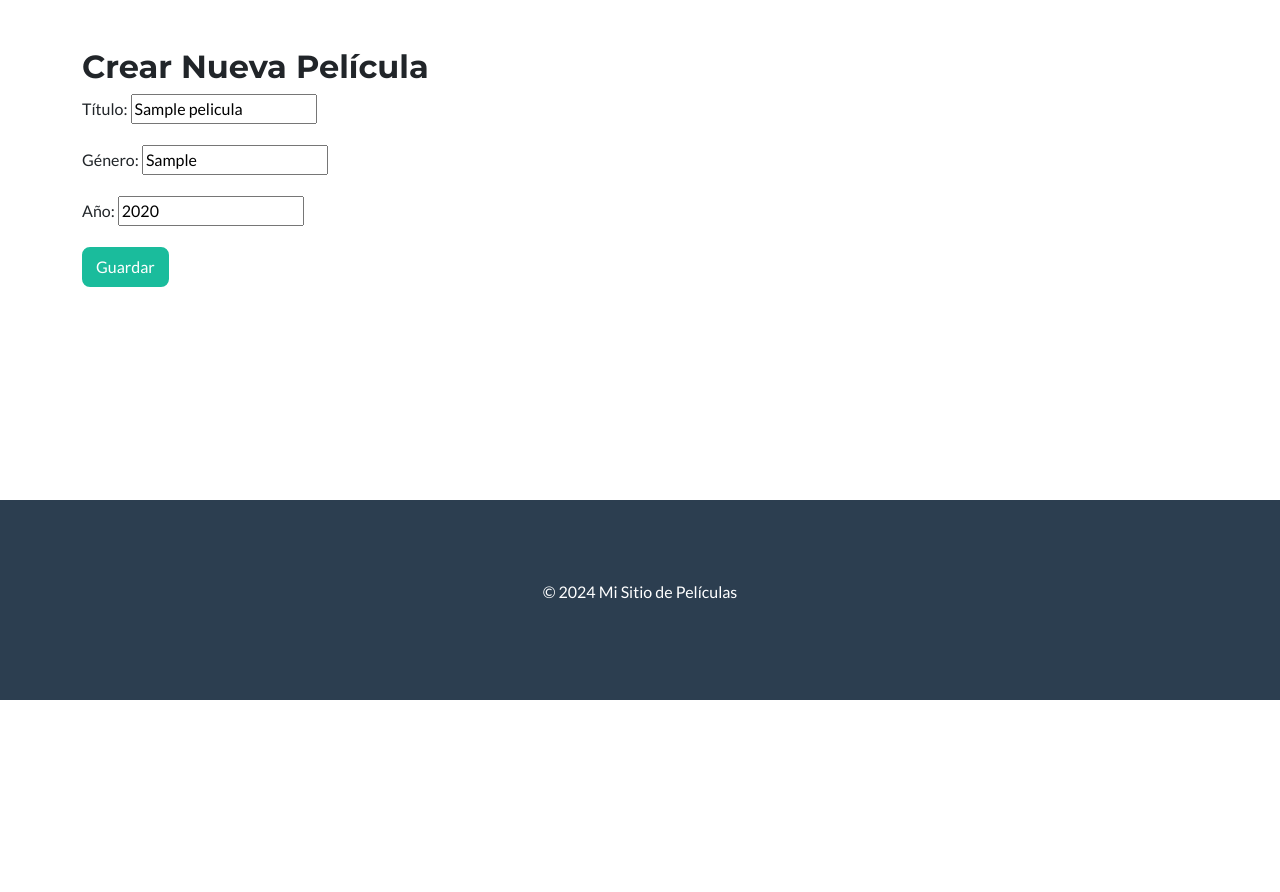
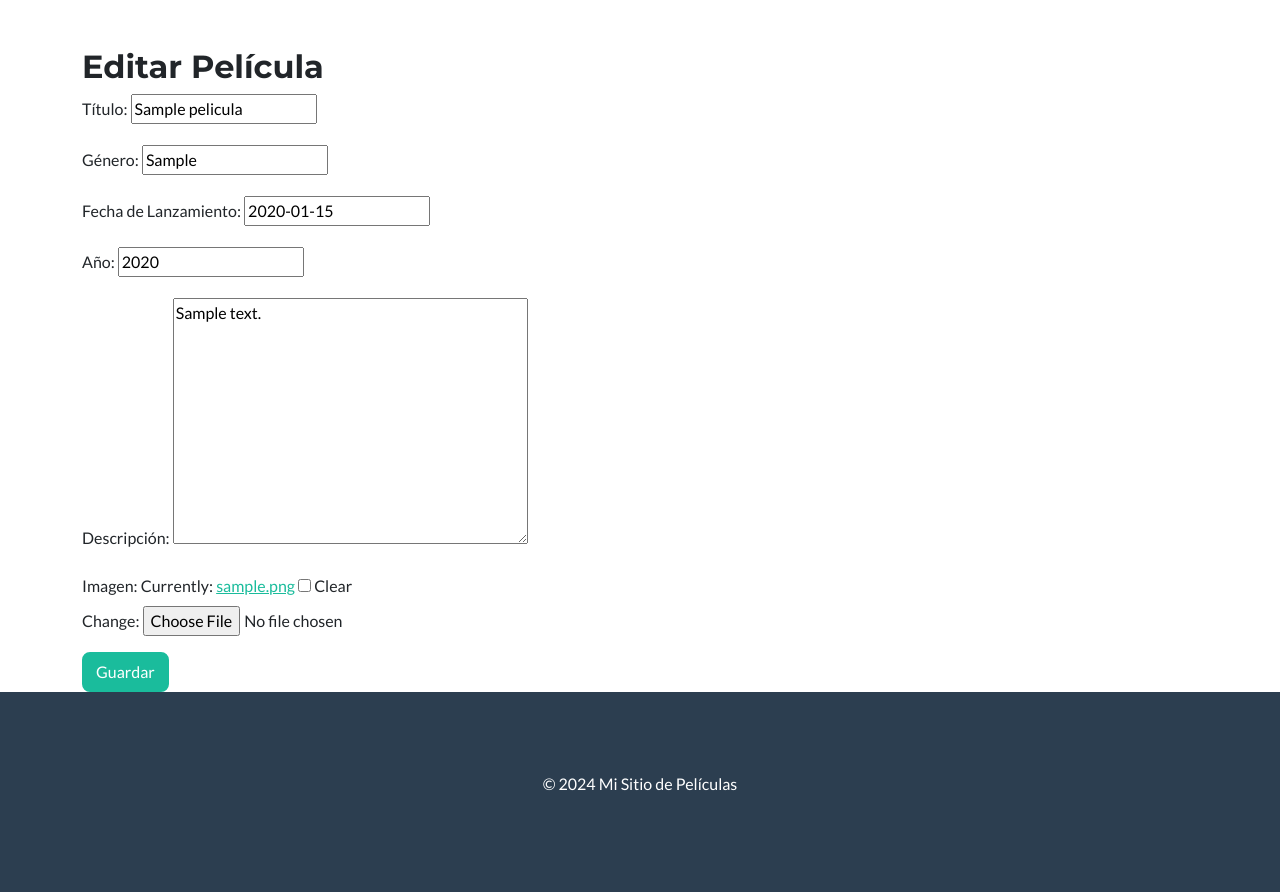
Before and after one commit to Nicolas-Alvaredo/Alvaredo---Proyecto-Final-Python---Coderhouse, a Django app: page /peliculas/1/editar/ in a window 1280 px wide. Shown: the part 100-992 px from the top of the page. Before the commit the page ends 800 px from the top, so only its background shows below. Run offline with Django 5.2, Linux system fonts and the light colour scheme; tables that the repository leaves empty hold one stand-in row (values such as "Sample post"); some libraries are stand-ins or nearby versions.

Commit message:
Agregado de detalle de Edicion de pelis

```diff
--- a/mi_app/forms.py
+++ b/mi_app/forms.py
@@ -4,4 +4,4 @@ from .models import Pelicula
 class PeliculaForm(forms.ModelForm):
     class Meta:
         model = Pelicula
-        fields = ['titulo', 'genero', 'anio']
+        fields = ['titulo', 'genero','fecha_lanzamiento' , 'anio', 'descripcion', 'imagen']
--- a/mi_app/models.py
+++ b/mi_app/models.py
@@ -4,7 +4,10 @@ from django.core.exceptions import ValidationError
 class Pelicula(models.Model):
     titulo = models.CharField(max_length=100)
     genero = models.CharField(max_length=50)
+    fecha_lanzamiento = models.DateField(null=True, blank=True)
     anio = models.IntegerField()
+    descripcion = models.TextField(blank=True, null=True)
+    imagen = models.ImageField(upload_to='peliculas/', blank=True, null=True)  # Guardar en 'media/peliculas/'
 
     def __str__(self):
         return f"{self.titulo} ({self.anio})"
--- a/mi_app/templates/mi_app/crear_pelicula.html
+++ b/mi_app/templates/mi_app/crear_pelicula.html
@@ -1,6 +1,12 @@
 {% extends 'base.html' %}
 
-{% block title %}Crear Película{% endblock %}
+{% block title %}
+    {% if form.instance.pk %}
+        Editar Película
+    {% else %}
+        Crear Nueva Película
+    {% endif %}
+{% endblock %}
 
 {% block content %}
 
@@ -26,8 +32,16 @@
         {% endfor %}
     {% endif %}
 
-    <h2>Crear Nueva Película</h2>
-    <form method="POST">
+    <!-- Encabezado dinámico -->
+    <h2>
+        {% if form.instance.pk %}
+            Editar Película
+        {% else %}
+            Crear Nueva Película
+        {% endif %}
+    </h2>
+
+    <form method="POST" enctype="multipart/form-data">
         {% csrf_token %}
         <div class="mb-3">
             <label for="titulo" class="form-label">Título:</label>
@@ -38,11 +52,24 @@
             {{ form.genero }}
         </div>
         <div class="mb-3">
+            <label for="fecha_lanzamiento" class="form-label">Fecha de Lanzamiento:</label>
+            {{ form.fecha_lanzamiento }}
+        </div>
+        <div class="mb-3">
             <label for="anio" class="form-label">Año:</label>
             {{ form.anio }}
         </div>
+        <div class="mb-3">
+            <label for="descripcion" class="form-label">Descripción:</label>
+            {{ form.descripcion }}
+        </div>
+        <div class="mb-3">
+            <label for="imagen" class="form-label">Imagen:</label>
+            {{ form.imagen }}
+        </div>
         <button type="submit" class="btn btn-primary">Guardar</button>
     </form>
+
 
     <!-- Script para desaparecer los mensajes después de 2 segundos -->
     <script>
--- a/mi_app/views.py
+++ b/mi_app/views.py
@@ -56,21 +56,19 @@ class PeliculaCreateView(LoginRequiredMixin, TemplateView):
         return render(request, self.template_name, {'form': form})
 
     def post(self, request, *args, **kwargs):
-        form = PeliculaForm(request.POST)
+        form = PeliculaForm(request.POST, request.FILES)  # Aceptar archivos y datos
         if form.is_valid():
             try:
                 form.save()
-                messages.success(request, "Película creada con éxito.")  # Mensaje de éxito
-                return redirect('mi_app:pelicula-create')  # Redirigir para limpiar el formulario
+                messages.success(request, "Película creada con éxito.")
+                return redirect('mi_app:pelicula-create')
             except ValidationError as e:
                 error_message = e.message_dict.get('anio', ['Error inesperado'])[0]
-                messages.error(request, error_message)  # Mensaje de error
-
+                messages.error(request, error_message)
         else:
-            # Agregar errores del formulario a los mensajes de error
             for field, errors in form.errors.items():
                 for error in errors:
-                    messages.error(request, error)  # Mostrar cada error como un mensaje separado
+                    messages.error(request, error)
 
         return render(request, self.template_name, {'form': form})
 
```
Also changed, not shown: mi_app/templates/mi_app/pelicula_detail.html (+7 -0 lines), README.md, mi_app/migrations/0003_pelicula_descripcion_pelicula_imagen.py (added), mi_app/migrations/0004_pelicula_fecha_lanzamiento.py (added).
